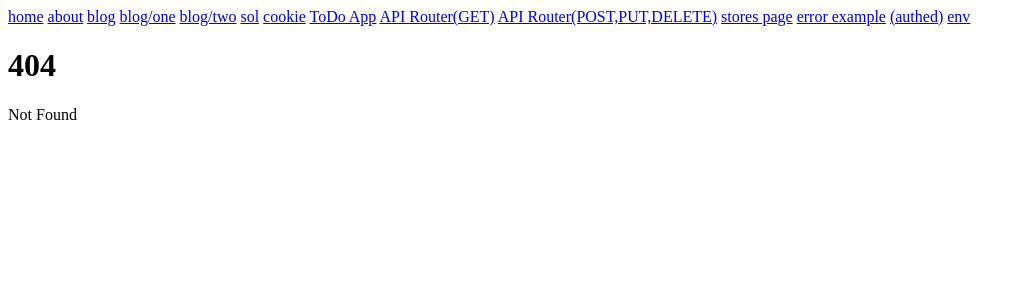
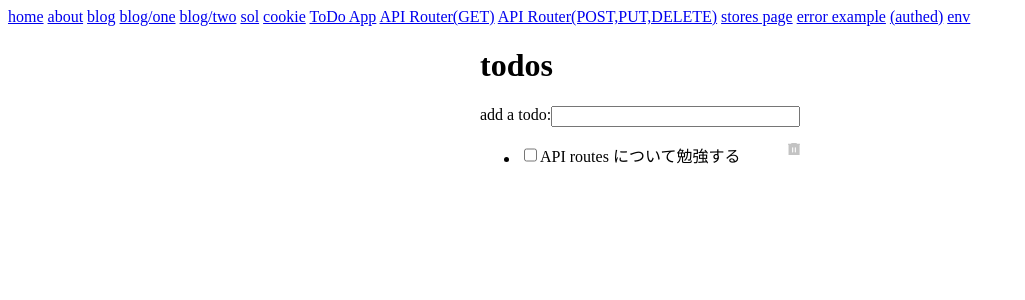
Before and after one commit to ozaki-physics/svelte-training, a SvelteKit app in the folder app/: page /api-router/http-method in a window 1280 px wide. Before the commit this address had no page. Shown: the top 300 px of the page, without its empty margins (0-1025 px from the left). Built offline with nearby package versions, Linux system fonts and the light colour scheme; no server answers.

Commit message:
feat: svelteKit Router APIルーター

```diff
--- /dev/null
+++ b/app/src/routes/api-router/get-method/roll/+server.js
@@ -0,0 +1,7 @@
+import { json } from '@sveltejs/kit';
+
+export function GET() {
+  const number = Math.floor(Math.random() * 6) + 1;
+
+  return json(number);
+}
--- /dev/null
+++ b/app/src/routes/api-router/http-method/+page.server.js
@@ -0,0 +1,14 @@
+import * as database from '$lib/server/database.js';
+
+export function load({ cookies }) {
+	let userid = cookies.get('userid');
+
+	if (!userid) {
+		userid = crypto.randomUUID();
+		cookies.set('userid', userid, { path: '/' });
+	}
+
+	return {
+		todos: database.getTodos02(userid)
+	};
+}
--- /dev/null
+++ b/app/src/routes/api-router/http-method/+page.svelte
@@ -0,0 +1,109 @@
+<script>
+  // +page.server.js の load() で return されるデータが全部格納されている
+  export let data;
+</script>
+
+<div class="centered">
+  <h1>todos</h1>
+
+  <label>
+    add a todo:
+    <input
+      type="text"
+      autocomplete="off"
+      on:keydown={async (e) => {
+        if (e.key !== 'Enter') return;
+
+        const input = e.currentTarget;
+        const description = input.value;
+
+        // タスク項目 を DB に保存しながら そのタスク項目に対する ID を取得
+        const response = await fetch('/api-router/http-method/todo', {
+          method: 'POST',
+          body: JSON.stringify({ description }),
+          headers: {
+            'Content-Type': 'application/json'
+          }
+        });
+
+        // todo 1個ずつに割り振られた ID を取得
+        const { id } = await response.json();
+
+        data.todos = [...data.todos, { id, description }];
+
+        input.value = '';
+      }}
+    />
+  </label>
+
+  <ul class="todos">
+    {#each data.todos as todo (todo.id)}
+      <li>
+        <label>
+          <input
+            type="checkbox"
+            checked={todo.done}
+            on:change={async (e) => {
+              const done = e.currentTarget.checked;
+
+              // DB の done を false から true にする必要がある
+              await fetch(`/api-router/http-method/todo/${todo.id}`, {
+                method: 'PUT',
+                body: JSON.stringify({ done }),
+                headers: {
+                  'Content-Type': 'application/json'
+                }
+              });
+            }}
+          />
+          <span>{todo.description}</span>
+          <button
+            aria-label="Mark as complete"
+            on:click={async (e) => {
+              // DB から タスク項目を削除する必要がある
+              await fetch(`/api-router/http-method/todo/${todo.id}`, {
+                method: 'DELETE'
+              });
+              data.todos = data.todos.filter((/** @type {any} */ t) => t !== todo);
+            }}
+          />
+        </label>
+      </li>
+    {/each}
+  </ul>
+</div>
+
+<style>
+  .centered {
+    max-width: 20em;
+    margin: 0 auto;
+  }
+
+  label {
+    display: flex;
+    width: 100%;
+  }
+
+  input[type="text"] {
+    flex: 1;
+  }
+
+  span {
+    flex: 1;
+  }
+
+  button {
+    border: none;
+    background: url(./remove.svg) no-repeat 50% 50%;
+    background-size: 1rem 1rem;
+    cursor: pointer;
+    height: 100%;
+    aspect-ratio: 1;
+    opacity: 0.5;
+    transition: opacity 0.2s;
+  }
+
+  button:hover {
+    opacity: 1;
+  }
+</style>
--- /dev/null
+++ b/app/src/routes/api-router/http-method/todo/+server.js
@@ -0,0 +1,11 @@
+import { json } from '@sveltejs/kit';
+import * as database from '$lib/server/database.js';
+
+export async function POST({ request, cookies }) {
+	const { description } = await request.json();
+
+	const userid = cookies.get('userid');
+	const { id } = await database.createTodo02( {userid, description} );
+
+	return json({ id }, { status: 201 });
+}
--- /dev/null
+++ b/app/src/routes/api-router/http-method/todo/[id]/+server.js
@@ -0,0 +1,18 @@
+import * as database from '$lib/server/database.js';
+
+export async function PUT({ params, request, cookies }) {
+  const { done } = await request.json();
+  const userid = cookies.get('userid');
+
+  await database.toggleTodo02({ userid, id: params.id, done });
+  // ブラウザに実際のデータを返す必要はないため 空の Response を 204 No Content ステータスで返している
+  return new Response(null, { status: 204 });
+}
+
+export async function DELETE({ params, cookies }) {
+  const userid = cookies.get('userid');
+
+  await database.deleteTodo02({ userid, id: params.id });
+  // ブラウザに実際のデータを返す必要はないため 空の Response を 204 No Content ステータスで返している
+  return new Response(null, { status: 204 });
+}
```
Also changed, not shown: app/src/routes/api-router/get-method/+page.svelte (added, +16 -0 lines), app/src/routes/api-router/http-method/remove.svg (added).
